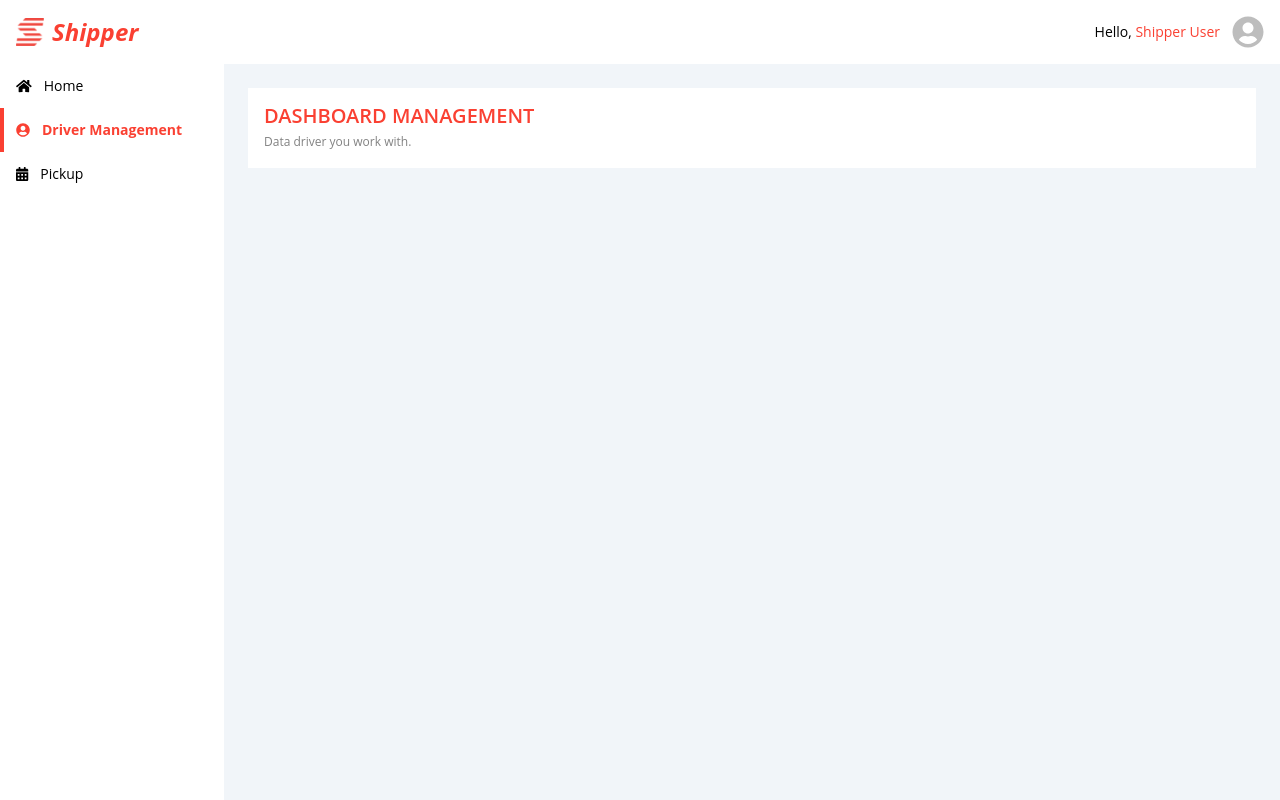
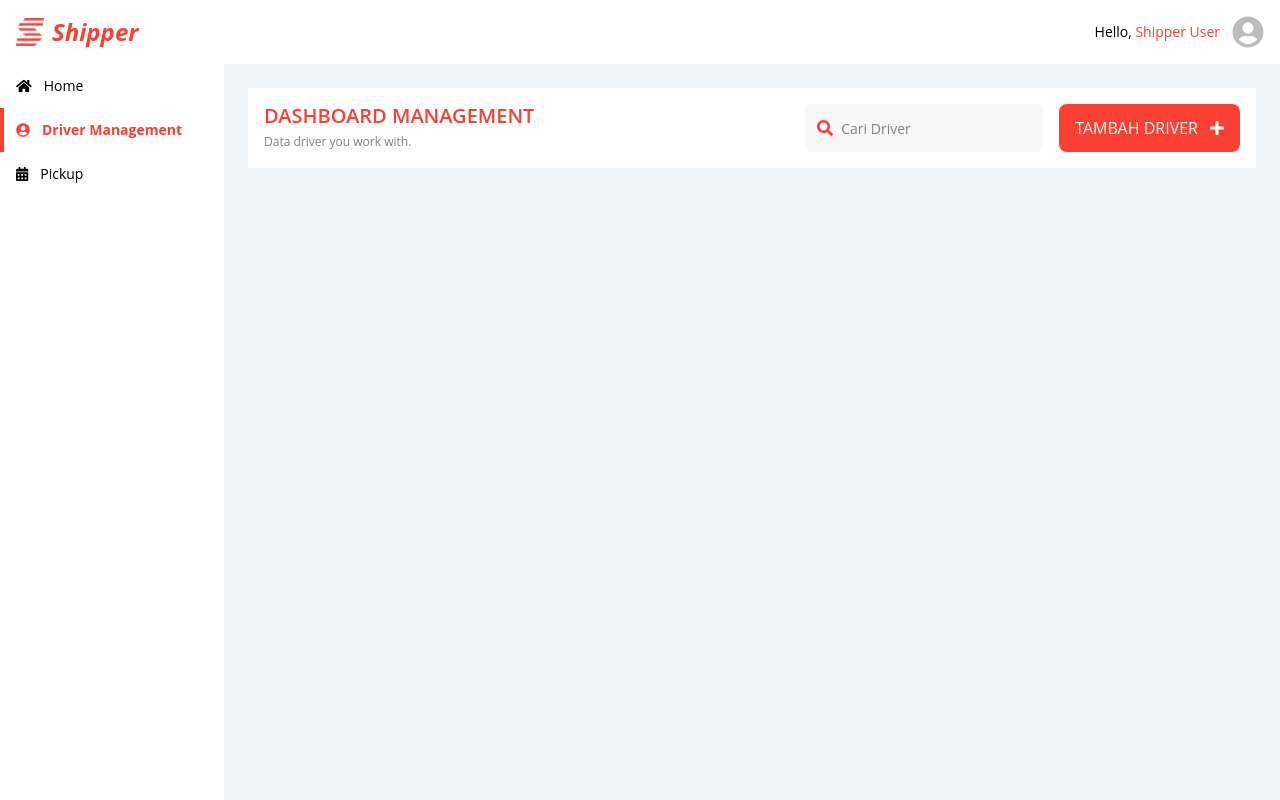
Before and after one commit to andriannus/ship-driver, a Next.js app: page /driver-management in a window 1280 px wide. Built offline with nearby package versions, Linux system fonts and the light colour scheme.

Commit message:
improvement: add search and add button

```diff
--- a/pages/driver-management.tsx
+++ b/pages/driver-management.tsx
@@ -1,8 +1,12 @@
 import type { NextPage } from "next";
 import Head from "next/head";
+import { FontAwesomeIcon } from "@fortawesome/react-fontawesome";
 
 import { Banner } from "@/components/banner";
+import { Button } from "@/components/button";
 import { DefaultLayout } from "@/layouts/default";
+
+import driverStyles from "@/styles/driver-management.module.scss";
 
 const DriverManagement: NextPage = () => {
   return (
@@ -17,7 +21,30 @@ const DriverManagement: NextPage = () => {
         <Banner
           title="Dashboard Management"
           subtitle="Data driver you work with."
-        />
+        >
+          <div className={driverStyles["Driver-actions"]}>
+            <div className={driverStyles["Search"]}>
+              <FontAwesomeIcon
+                className={driverStyles["Search-icon"]}
+                icon="search"
+              />
+
+              <div className={driverStyles["Search-field"]}>
+                <input
+                  aria-label="Cari Driver"
+                  className={driverStyles["Search-input"]}
+                  placeholder="Cari Driver"
+                  title="Cari Driver"
+                  type="text"
+                />
+              </div>
+            </div>
+
+            <Button color="primary" icon="plus">
+              <span>TAMBAH DRIVER</span>
+            </Button>
+          </div>
+        </Banner>
       </>
     </DefaultLayout>
   );
--- /dev/null
+++ b/styles/driver-management.module.scss
@@ -0,0 +1,29 @@
+.Driver {
+  &-actions {
+    @apply flex flex-col lg:flex-row justify-end;
+  }
+}
+
+.Search {
+  @apply bg-gray-100 flex h-full mb-bs lg:mb-0 lg:mr-bs p-sm rounded-xs;
+
+  :first-child {
+    @apply mr-xs;
+  }
+
+  &-field {
+    width: calc(100% - 40px);
+  }
+
+  &-icon {
+    @apply h-md text-ruby-500 w-md;
+  }
+
+  &-input {
+    @apply bg-transparent outline-none text-sm leading-5 w-full;
+
+    &::placeholder {
+      @apply text-gray-700;
+    }
+  }
+}
```
